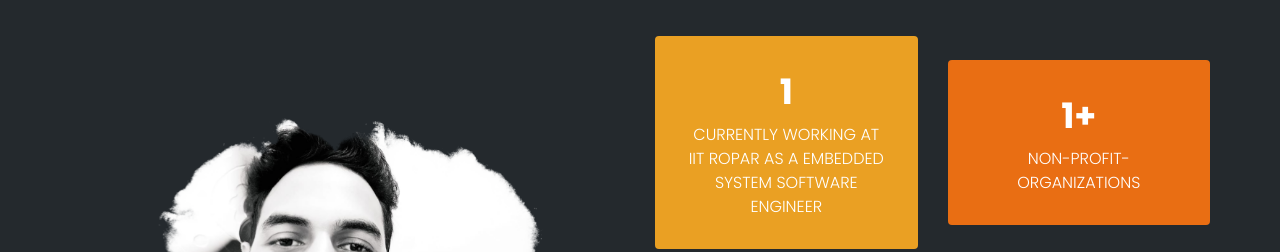
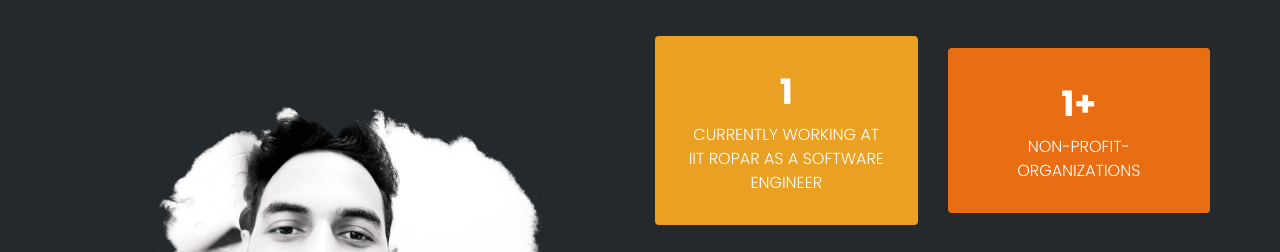
Before and after one commit to rs301378/rs301378.github.io, a plain HTML site: page index.html in a window 1280 px wide. Shown: the part 2180-2432 px from the top of the page. Drawn offline with Linux system fonts and the light colour scheme.

Commit message:
Update index.html

```diff
--- a/index.html
+++ b/index.html
@@ -188,7 +188,7 @@
 					<div class="row">
 						<div class="fun-facts-item">
 							<h3>1</h3>
-							<p>Currently working at IIT Ropar as a Embedded System Software Engineer</p>
+							<p>Currently working at IIT Ropar as a Software Engineer</p>
 						</div>
 
 						<div class="fun-facts-item">
```
